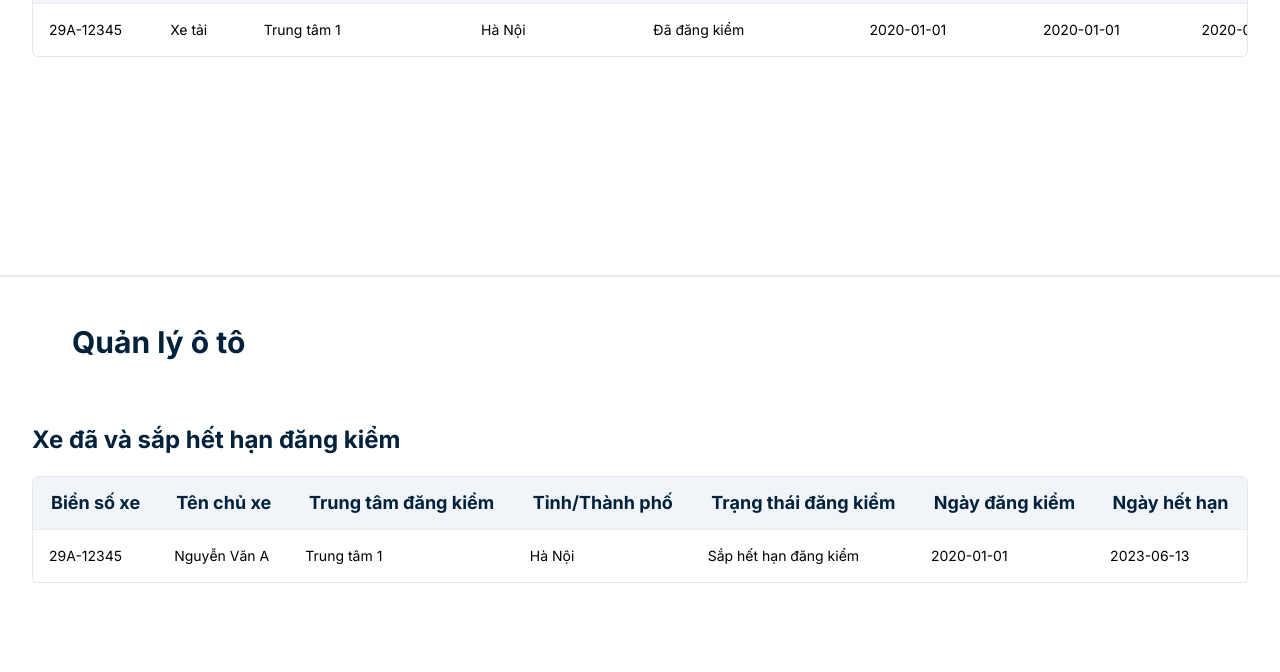
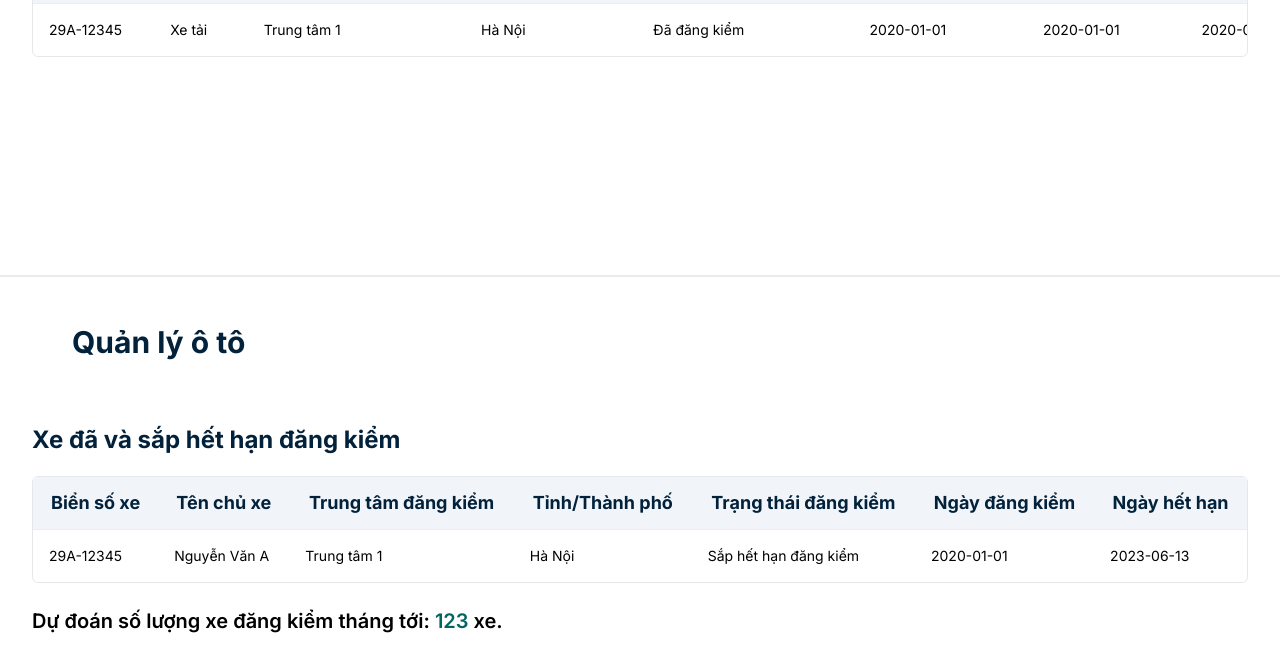
Before and after one commit to thrillim/registry-total, a Next.js app: page /Register/dashboard in a window 1280 px wide. Shown: the part 3319-3991 px from the top of the page. Built offline with nearby package versions, Linux system fonts and the light colour scheme.

Commit message:
prediction

```diff
--- a/app/Register/dashboard/page.tsx
+++ b/app/Register/dashboard/page.tsx
@@ -6,6 +6,7 @@ import AddCenterForm from "./center-form";
 import RegisterSummary from "./summary";
 import Registers from "./regist-table";
 import ExpiredCars from "./expired-table";
+import NextMonthPrediction from "./prediction";
 
 export const metadata: Metadata = {
   title: 'Cục Đăng kiểm Việt Nam',
@@ -74,6 +75,7 @@ export default async function RegisterDashboarḍ̣̣̣() {
           <div className="container mt-16">
             <h3 className="font-bold text-2xl text-primary my-5 mx-auto">Xe đã và sắp hết hạn đăng kiểm</h3>
             <ExpiredCars />
+            <NextMonthPrediction />
           </div>
         </div>
       </div>
--- /dev/null
+++ b/app/Register/dashboard/prediction.tsx
@@ -0,0 +1,14 @@
+const prediction = 123;
+
+export default function NextMonthPrediction() {
+    return (
+        <>
+            <div className="container my-6">
+                <h2 className="text-xl font-semibold">Dự đoán số lượng xe đăng kiểm tháng tới:
+                    <span className="text-accent"> {prediction} </span>
+                    xe.
+                </h2>
+            </div>
+        </>
+    )
+};
```
